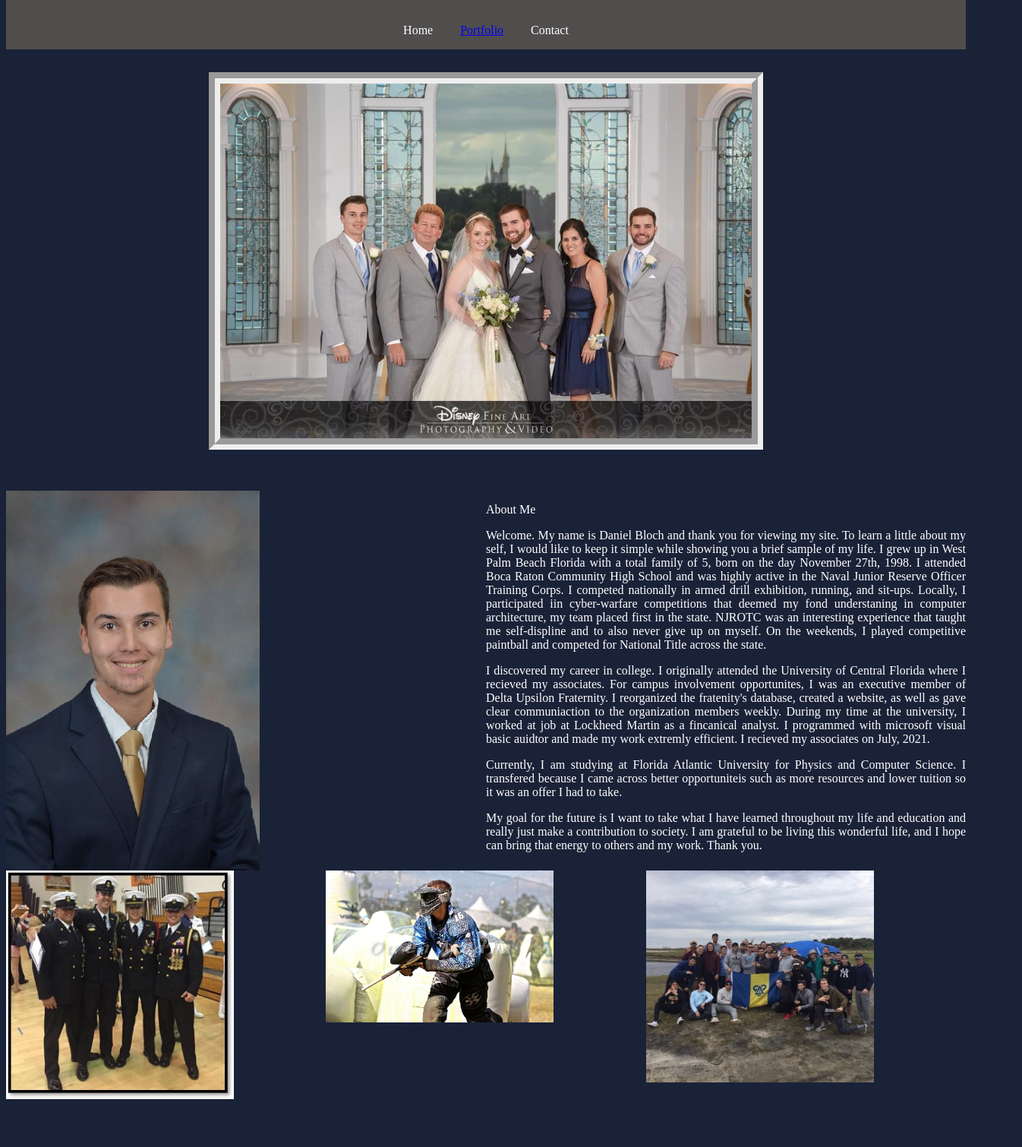
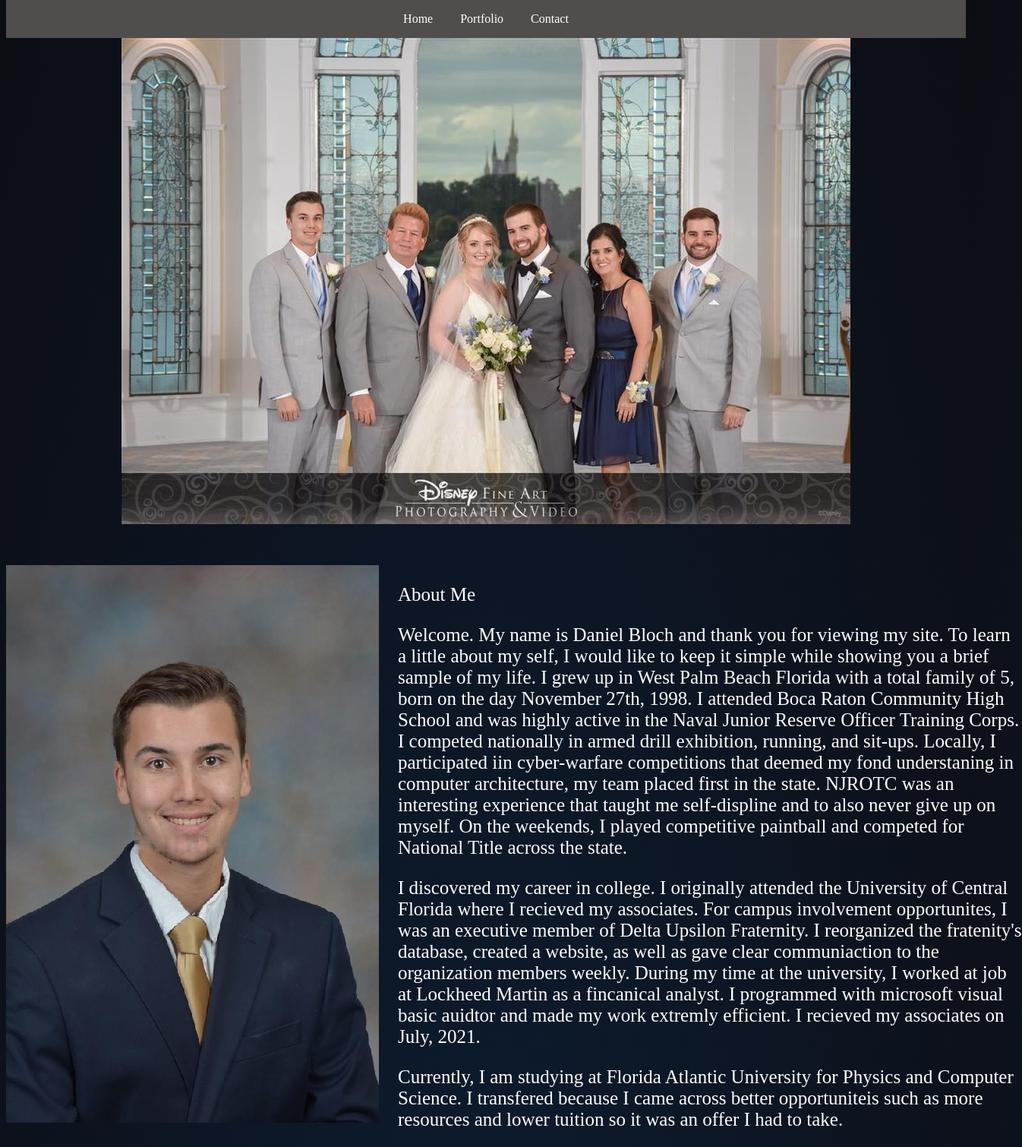
Before and after one commit to danbloch98/Daniel-Bloch, a plain HTML site: page index.html in a window 1280 px wide. Shown: the part 117-1627 px from the top of the page at 76% size, 1346 px wide, since content can reach past the window. Before the commit the page ends 1564 px from the top, so only its background shows below. Drawn offline with Linux system fonts and the light colour scheme.

Commit message:
Add files via upload

```diff
--- a/index.html
+++ b/index.html
@@ -4,7 +4,7 @@
     <meta charset="UTF-8">
     <meta http-equiv="X-UA-Compatible" content="IE=edge">
     <meta name="viewport" content="width=device-width, initial-scale=1.0">
-    <title>Home</title>
+    <title>Home (In Development)</title>
     <link rel="stylesheet" href="style.css">
 </head>
 
@@ -19,26 +19,36 @@
     </ul>
 </header>
 <main>
-    <div class = "family">
+
+    <div class = "familyGrid">
     <img src = "Images/Family.jpg">
     </div>
-    <div class = "profile">
+    <div class = "homeGrid">
+    <div class = "profileGrid">
     <img src = "Images/Profile.png">
-    <div class = "text">
+    </div>
+
+    <div class = "textGrid">
     <p>About Me</p>
     <p>Welcome. My name is Daniel Bloch and thank you for viewing my site. To learn a little about my self, I would like to keep it simple while showing you a brief sample of my life. I grew up in West Palm Beach Florida with a total family of 5, born on the day November 27th, 1998. I attended Boca Raton Community High School and was highly active in the Naval Junior Reserve Officer Training Corps. I competed nationally in armed drill exhibition, running, and sit-ups. Locally, I participated iin cyber-warfare competitions that deemed my fond understaning in computer architecture, my team placed first in the state. NJROTC was an interesting experience that taught me self-displine and to also never give up on myself. On the weekends, I played competitive paintball and competed for National Title across the state. </p>
     <p>I discovered my career in college. I originally attended the University of Central Florida where I recieved my associates. For campus involvement opportunites, I was an executive member of Delta Upsilon Fraternity. I reorganized the fratenity's database, created a website, as well as gave clear communiaction to the organization members weekly. During my time at the university, I worked at job at Lockheed Martin as a fincanical analyst. I programmed with microsoft visual basic auidtor and made my work extremly efficient. I recieved my associates on July, 2021. </p>
     <p>Currently, I am studying at Florida Atlantic University for Physics and Computer Science. I transfered because I came across better opportuniteis such as more resources and lower tuition so it was an offer I had to take.</p>
     <p>My goal for the future is I want to take what I have learned throughout my life and education and really just make a contribution to society. I am grateful to be living this wonderful life, and I hope can bring that energy to others and my work. Thank you.</p>
     </div>
+
+
+    <div class = "rotcGrid">
+        <img src = "Images/ROTC.jpg">
     </div>
-    <div class= "pictures">
-        <img src = "Images/ROTC.jpg">
+    <div class = "paintballGrid">
         <img src ="Images/Paintball.JPG">
+    </div>
+    <div class = "fratGrid">
         <img src= "Images/Frat.jpg">
     </div>
+
+</div>
 </main>
-
 
 
 
--- a/style.css
+++ b/style.css
@@ -1,10 +1,10 @@
 body{
-    background-color: #1A2238;
+   background: radial-gradient(ellipse at bottom, #0d1d31 0%, #0c0d13 100%);
     color: white;
 }
 header{
     margin: 0 auto;
-  padding-top: 30px;
+  padding-top: 15px;
     text-align: center;
     background-color: rgb(80, 77, 77);
     top:50px;
@@ -13,6 +13,11 @@ header{
 header p{
     font-size: 30px;
     font-weight: bold;
+
+}
+header a{
+    text-decoration: none;
+    color: white;
 }
 li {
 
@@ -31,58 +36,87 @@ ul{
   padding: 0;
   margin:auto;
 }
-.family{
+@media(min-width: 1250px){
+    .homeGrid{
+        display: grid;
+
+         gap: 25px;
+         grid-template-columns: repeat(auto-fit,(240px, 1fr));
+         grid-template-rows: auto;
+         font-size: 25px;
+         margin-top: 25px;
+
+
+    }
+.familyGrid{
+    text-align: center;
+}
+
+.profileGrid{
+    grid-row: 2;
+    grid-column: 1;
+
+}
+
+.textGrid{
+    grid-row: 2;
+
+    grid-column: 2;
+    grid-column: span 3;
+}
+.rotcGrid{
+    grid-row: 3;
+    grid-column: 1;
+
+}
+.fratGrid{
+    grid-row: 3;
+    grid-column: 2;
+}
+.fratGrid img{
+    height: 300px;
+    width:auto;
+}
+.paintballGrid{
+    grid-row: 3;
+    grid-column: 3;
+}
+.paintballGrid img{
+    height: 300px;
+    width:auto;
+}
+}
+
+
+
+.gridFix{
+    margin: 0 auto;
     text-align: center;
 
 }
-.family img{
-    margin: 0 auto;
-    width: 700px;
-    height: auto;
-    margin-top: 30px;
-    border-style: groove;
-    border-width: 15px;
 
+
+
+@media(min-width: 1150px){
+    .websitePhotos{
+        display: grid;
+        margin: 0 auto;
+         gap: 25px;
+         grid-template-columns: repeat(3, auto);
+         grid-template-rows: auto;
+         font-size: 25px;
+         grid-auto-flow: dense;
+         margin-top: 25px;
+    }
 }
 
-.profile{
-    position: relative;
-    top: 50px;
-    display: grid;
-    grid-template-columns: repeat(2, 1fr);
-    gap: 0px;
-}
-.profile img{
-    height: 500px;
-    width: auto;
-}
-.text{
-    text-align:justify;
-}
-.pictures{
-
-        position: relative;
-        top: 50px;
-        display: grid;
-        text-align: center;
-        margin: 0 auto;
-        grid-template-columns: repeat(3, 1fr);
-        gap: 0px;
-
-}
-.pictures img{
-    width: 300px;
-    height: auto;
-}
-.websitePhotos{
-    display: grid;
-    text-align: center;
-    margin: 0 auto;
-    grid-template-columns: repeat(3, 1fr);
-    gap: 30px;
+.websitePhotos a{
+    text-decoration: none;
+    color: white;
+    font-size: 25px;
 
 }
 .websitePhotos img{
-    width: 600px;
-    height: 500px;
+    width: 400px;
+    height: 300px;
 }
```
Also changed, not shown: portfolio.html (+31 -5 lines).
